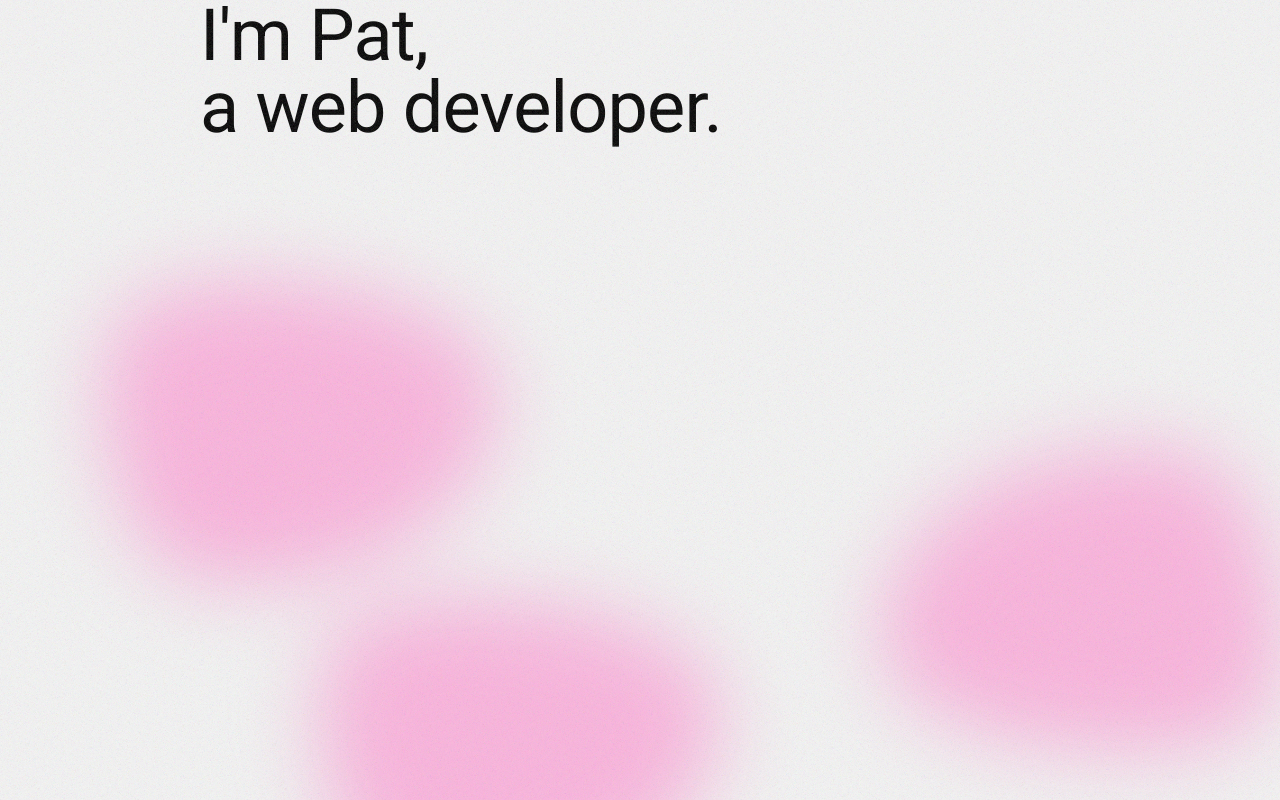
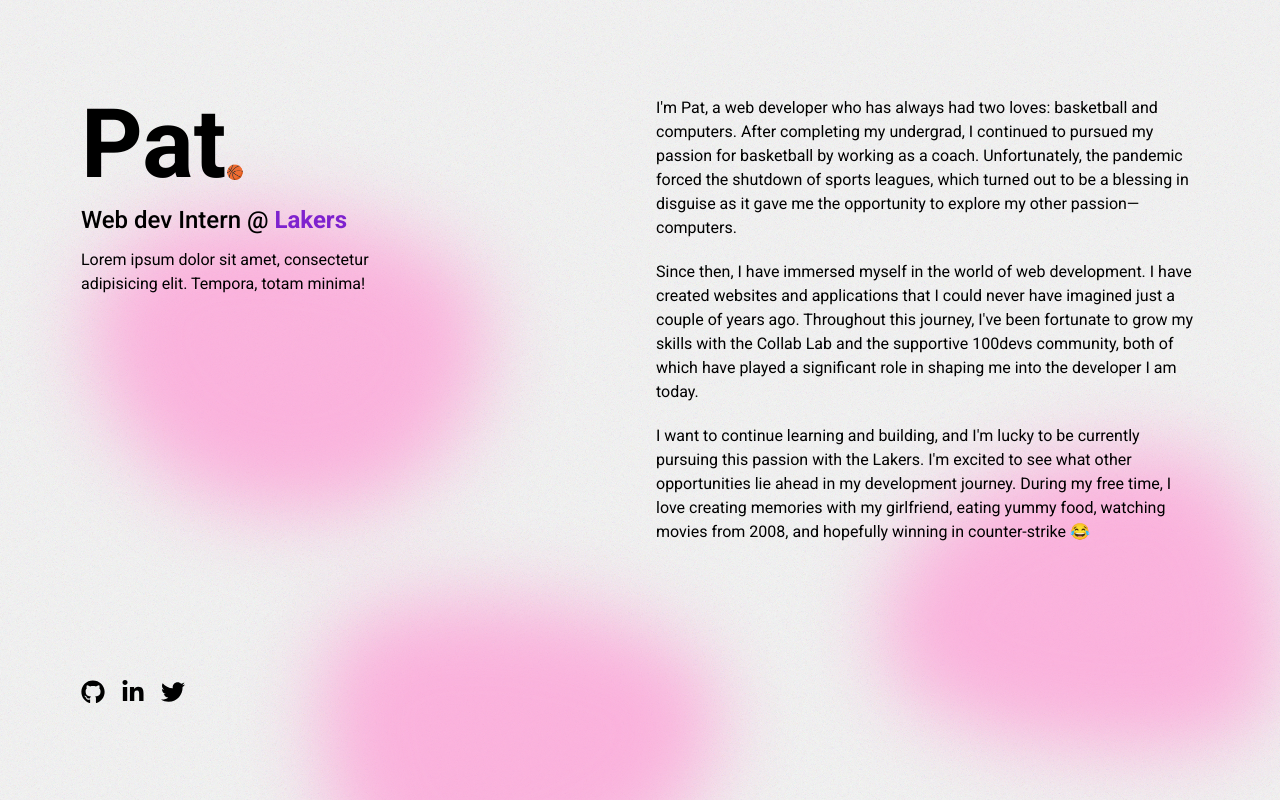
Before and after one commit to snowsneakers/third-portfolio, a Next.js app: page / in a window 1280 px wide. Built offline with nearby package versions, Linux system fonts and the light colour scheme.

Commit message:
updated layout and added new bio and stuff

```diff
--- /dev/null
+++ b/src/app/components/Header.jsx
@@ -0,0 +1,51 @@
+import { FaGithub, FaLinkedinIn, FaTwitter } from "react-icons/fa";
+import Link from "next/link";
+
+export default function Header() {
+  return (
+    <header className="md:sticky md:max-h-screen md:top-0 md:left-0 md:py-24 px-4 flex flex-col md:justify-between">
+      <div className="space-y-3 mb-3">
+        <h1 className="text-8xl font-bold">
+          Pat<span className="text-sm">🏀</span>
+        </h1>
+        <p className="text-2xl font-medium">
+          Web dev Intern @{" "}
+          <span className="font-bold text-purple-700">Lakers</span>
+        </p>
+        <p className="max-w-xs">
+          Lorem ipsum dolor sit amet, consectetur adipisicing elit. Tempora,
+          totam minima!
+        </p>
+      </div>
+      <ul className="flex items-center gap-4 text-black text-2xl mt-3">
+        <li className="cursor-pointer">
+          <a
+            href="https://github.com/snowsneakers"
+            target="_blank"
+            rel="noreferrer"
+          >
+            <FaGithub />
+          </a>
+        </li>
+        <li className="cursor-pointer">
+          <a
+            href="https://www.linkedin.com/in/patricksnowden/"
+            target="_blank"
+            rel="noreferrer"
+          >
+            <FaLinkedinIn />
+          </a>
+        </li>
+        <li className="cursor-pointer">
+          <a
+            href="https://twitter.com/snowsneakers_"
+            target="_blank"
+            rel="noreferrer"
+          >
+            <FaTwitter />
+          </a>
+        </li>
+      </ul>
+    </header>
+  );
+}
--- a/src/app/globals.css
+++ b/src/app/globals.css
@@ -16,7 +16,7 @@ body {
     color: white;
   }
   .shape-blob {
-    background: #101010;
+    background: #330505;
   }
 }
 
--- a/src/app/layout.js
+++ b/src/app/layout.js
@@ -1,3 +1,4 @@
+import Header from "./components/Header";
 import "./globals.css";
 import { Roboto } from "next/font/google";
 
@@ -14,17 +15,17 @@ export const metadata = {
 export default function RootLayout({ children }) {
   return (
     <html lang="en">
-      <body className={`${roboto.className}`}>
-        <main className="max-w-[880px] min-h-screen mx-auto relative overflow-hidden">
-          {children}
-          <div className="blob-c -z-10">
-            <div class="shape-blob one w-[600px] h-[450px] sm:w-[400px] sm:h-[300px]"></div>
-            <div class="hidden sm:block shape-blob two w-[400px] h-[300px]"></div>
-            <div class="hidden sm:block shape-blob three w-[400px] h-[300px]"></div>
-          </div>
-        </main>
+      <body
+        className={`${roboto.className} max-w-[1150px] min-h-screen mx-auto`}
+      >
+        <section className="">{children}</section>
+        <div className="blob-c -z-10">
+          <div class="shape-blob one w-[600px] h-[450px] sm:w-[400px] sm:h-[300px]"></div>
+          <div class="hidden sm:block shape-blob two w-[400px] h-[300px]"></div>
+          <div class="hidden sm:block shape-blob three w-[400px] h-[300px]"></div>
+        </div>
         <svg
-          className="fixed top-0 left-0 min-h-screen opacity-20 dark:opacity-10"
+          className="fixed top-0 left-0 min-h-screen opacity-20 dark:opacity-10 -z-50"
           viewBox="0 0 400 400"
           xmlns="http://www.w3.org/2000/svg"
         >
--- a/src/app/page.jsx
+++ b/src/app/page.jsx
@@ -1,15 +1,38 @@
 import Image from "next/image";
-import { FaGithub, FaLinkedin, FaTwitterSquare } from "react-icons/fa";
+import Header from "./components/Header";
 
 export default function Home() {
   return (
-    <section className="flex justify-center text-black dark:text-[#eaeaea] tracking-tighter">
-      <div className="w-full">
-        <h1 className="text-7xl mb-10">
-          {"I'm"} Pat,
-          <br />a web developer.
-        </h1>
-      </div>
+    <section className="space-y-20 md:space-y-0 relative w-full min-h-screen md:grid md:grid-cols-2 py-12 md:py-0">
+      <Header />
+      <main className="md:py-24 px-4">
+        <div className="space-y-5">
+          <p>
+            {"I'm"} Pat, a web developer who has always had two loves:
+            basketball and computers. After completing my undergrad, I continued
+            to pursued my passion for basketball by working as a coach.
+            Unfortunately, the pandemic forced the shutdown of sports leagues,
+            which turned out to be a blessing in disguise as it gave me the
+            opportunity to explore my other passion—computers.
+          </p>
+          <p>
+            Since then, I have immersed myself in the world of web development.
+            I have created websites and applications that I could never have
+            imagined just a couple of years ago. Throughout this journey, I've
+            been fortunate to grow my skills with the Collab Lab and the
+            supportive 100devs community, both of which have played a
+            significant role in shaping me into the developer I am today.
+          </p>
+          <p>
+            I want to continue learning and building, and I'm lucky to be
+            currently pursuing this passion with the Lakers. I'm excited to see
+            what other opportunities lie ahead in my development journey. During
+            my free time, I love creating memories with my girlfriend, eating
+            yummy food, watching movies from 2008, and hopefully winning in
+            counter-strike 😂
+          </p>
+        </div>
+      </main>
     </section>
   );
 }
--- /dev/null
+++ b/src/app/utils/projects.jsx
@@ -0,0 +1,93 @@
+export const projects = [
+  {
+    id: 1,
+    name: "tesla waiting room",
+    image: "",
+    techUsed: ["React", "TailwindCSS", "node"],
+    blurb:
+      "This project was built to help soon to be Tesla owners connect with eachother so everyone can get a better idea about when they can expect thier new car. Tesla Waiting Room was made using React and TailwindCSS in the frontend. Node.js and MongoDB were used in the backend. MVC was used to organize the backend. Users need to register to be able to access the app which allows them to follow, like, and create updates about thier cars estimated delivery time.",
+    blurbConclusion:
+      "This project allowed me to put everything I have learned into one app. I also had to manage my frustration and improve my problem solving skills.",
+    description: "An app for soon to be Tesla owners.",
+    githubLink: "https://github.com/snowsneakers/tesla-waiting-room",
+    liveLink: "",
+  },
+  {
+    id: 2,
+    name: "portfolio",
+    image: "",
+    techUsed: ["Next", "TailwindCSS"],
+    blurb:
+      "This is my fully responsive portfolio, also known as, the side project that is never complete. I like to think my portfolio evolves as I continue to learn. I put hardwork and time into making something I am proud of.",
+    blurbConclusion:
+      " I have learned that my portfolio will never be perfect, but it can display so much about me and my work.",
+    description: "A fully responsive personal portfolio.",
+    githubLink: "https://github.com/snowsneakers/another-portfolio",
+    liveLink: "https://www.patricksnowden.com/",
+  },
+  {
+    id: 3,
+    name: "moody songs",
+    image: "",
+    techUsed: ["React", "TailwindCSS", "node"],
+    blurb:
+      "Feeling down, angry, or just want to chill ? Use this app to listen to songs that match your mood. Select the emoji that matches your mood and you will be presented with songs. This app uses an API I made that contains information for all the songs!",
+    blurbConclusion:
+      "This project allowed me to continue working on my backend growth, as well as, refine my React and TailwindCSS skills.",
+    description: "Match your mood with a song.",
+    githubLink: "https://github.com/snowsneakers/moody-songs-react",
+    liveLink: "https://moody-songs.netlify.app/",
+  },
+  {
+    id: 4,
+    name: "Presidents",
+    image: "",
+    techUsed: ["Next", "TailwindCSS", "node"],
+    blurb:
+      "This is the place to learn all things U.S. Presidents. Visiting the Presidents page will let you learn about each President. The quiz page will let you test your President Knowledge.",
+    blurbConclusion:
+      "This project allowed me to use a data rich API that I made! I continued improving my backend skills, as well as, refine my React and TailwindCSS skills.",
+    description: "Learn about U.S. Presidents.",
+    githubLink: "https://github.com/snowsneakers/next-presidents",
+    liveLink: "https://next-presidents.vercel.app/",
+  },
+  {
+    id: 5,
+    name: "stay in the hunt",
+    image: "",
+    techUsed: ["ejs", "CSS", "node"],
+    blurb:
+      "This project was built to help our friends at 100Devs stay in the game, helping them to track the different activities we need to do before Huntober. This project was made using HTML, CSS, JS in the frontend. OPP was used to create the calendar class. Node.js and MongoDB were used in the backend. MVC was used to orgainize the backend. Users need to register in the app to gain access to the calendar which allows them to create and track the tasks they need to complete for the day as well as add more if needed during Huntober.",
+    blurbConclusion:
+      "This was a group project. My team and I utilized GitHub to contribute our parts. I gained experience working in a group, as well as, imporve my git knowledge/ confidence.",
+    description: "Plan your days with this Huntober calendar.",
+    githubLink: "https://github.com/snowsneakers/stay-in-the-hunt",
+    liveLink: "https://sith.up.railway.app/",
+  },
+  {
+    id: 6,
+    name: "whos that pokemon",
+    image: "",
+    techUsed: ["JavaScript", "TailwindCSS", "HTML"],
+    blurb:
+      "This will take everyone back to the good old days, the 90s. I wanted to create something using the pokeapi.co API, so I made a game to test your Pokemon knowledge. Chose your favorite generation, start guessing Pokemon, and get a high score! The Pokemon are pulled from the pokeapi.co API randomly and by selected generation. The silhouette is just some simple css.",
+    blurbConclusion:
+      "I wanted to make a game that utilized local storage to learn more about it and so users could come back and try and beat their previous high score. This project was also good help with bolstering my API familiarity.",
+    description: "A game to test your pokemon knowledge!",
+    githubLink: "https://github.com/snowsneakers/Whos-That-Pokemon",
+    liveLink: "https://whosthatpokemonsp.netlify.app/",
+  },
+  {
+    id: 7,
+    name: "poke prices",
+    image: "",
+    techUsed: ["JavaScript", "TailwindCSS", "HTML"],
+    blurb:
+      "Dust off those old card binders! Pokemon card prices are crazy right now. Using the pokemonTCG API I created an app to let the user search for any Pokemon card and see the price. Using OOP, the information is pulled from the api and appended to the DOM. The price information is manipulated using array methods.",
+    blurbConclusion:
+      " This project allowed me to work on my Tailwind CSS skills, furthered my knowledge with OOP, and make me regret not keeping good care of my Pokemon cards.",
+    description: "Check the current price of pokemon cards.",
+    githubLink: "https://github.com/snowsneakers/pokemon-prices",
+    liveLink: "https://pokemonprices.netlify.app/",
+  },
+];
--- a/tailwind.config.js
+++ b/tailwind.config.js
@@ -1,18 +1,26 @@
 /** @type {import('tailwindcss').Config} */
 module.exports = {
   content: [
-    './src/pages/**/*.{js,ts,jsx,tsx,mdx}',
-    './src/components/**/*.{js,ts,jsx,tsx,mdx}',
-    './src/app/**/*.{js,ts,jsx,tsx,mdx}',
+    "./src/pages/**/*.{js,ts,jsx,tsx,mdx}",
+    "./src/components/**/*.{js,ts,jsx,tsx,mdx}",
+    "./src/app/**/*.{js,ts,jsx,tsx,mdx}",
   ],
   theme: {
     extend: {
       backgroundImage: {
-        'gradient-radial': 'radial-gradient(var(--tw-gradient-stops))',
-        'gradient-conic':
-          'conic-gradient(from 180deg at 50% 50%, var(--tw-gradient-stops))',
+        "gradient-radial": "radial-gradient(var(--tw-gradient-stops))",
+        "gradient-conic":
+          "conic-gradient(from 180deg at 50% 50%, var(--tw-gradient-stops))",
+      },
+      screens: {
+        xs: "550px",
+        sm: "640px",
+        md: "768px",
+        lg: "1024px",
+        xl: "1280px",
+        "2xl": "1536px",
       },
     },
   },
   plugins: [],
-}
+};
```
